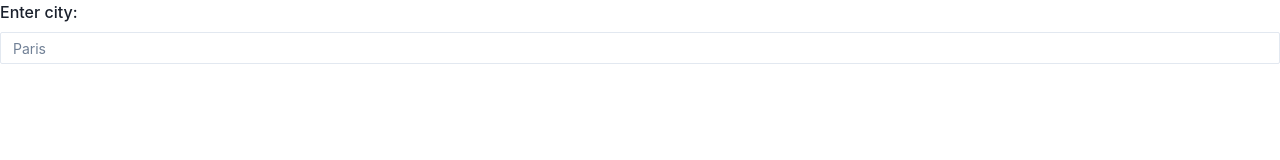
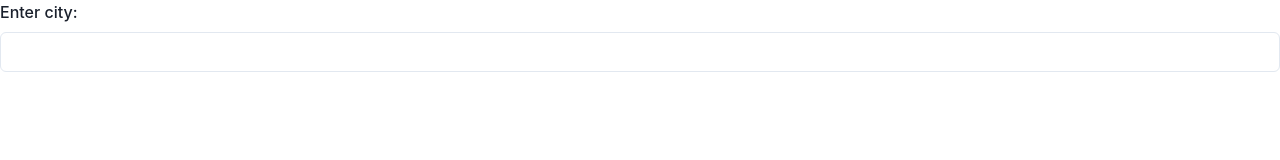
Before and after one commit to justEstif/odin_weather, a Next.js app: page / in a window 1280 px wide. Shown: the top 160 px of the page. Built offline with nearby package versions, Linux system fonts and the light colour scheme.

Commit message:
feat: fix formik hook

```diff
--- a/components/form.tsx
+++ b/components/form.tsx
@@ -1,33 +1,32 @@
 import { Dispatch, SetStateAction } from 'react'
-import { Input, FormControl, FormLabel } from '@chakra-ui/react'
-import { useFormik } from 'formik'
+import { Box, Input, FormControl, FormLabel } from '@chakra-ui/react'
+import { Field, Formik } from 'formik'
 
 type FormProps = {
   setCity: Dispatch<SetStateAction<string>>
 }
+
 function Form({ setCity }: FormProps) {
-  const formik = useFormik({
-    initialValues: {
-      userInput: ''
-    },
-    onSubmit: (values) => {
-      setCity(values.userInput)
-    }
-  })
-
   return (
-    <form onSubmit={formik.handleSubmit}>
-      <FormControl>
-        <FormLabel>Enter city:</FormLabel>
-        <Input
-          name="userInput"
-          value={formik.values.userInput}
-          onChange={formik.handleChange}
-          placeholder="Paris"
-          size="sm"
-        />
-      </FormControl>
-    </form>
+    <Box>
+      <Formik
+        initialValues={{
+          userInput: ''
+        }}
+        onSubmit={(values) => {
+          setCity(values.userInput)
+        }}
+      >
+        {({ handleSubmit }) => (
+          <form onSubmit={handleSubmit}>
+            <FormControl>
+              <FormLabel htmlFor="userInput">Enter city:</FormLabel>
+              <Field as={Input} id="userInput" name="userInput" type="text" />
+            </FormControl>
+          </form>
+        )}
+      </Formik>
+    </Box>
   )
 }
 
```
